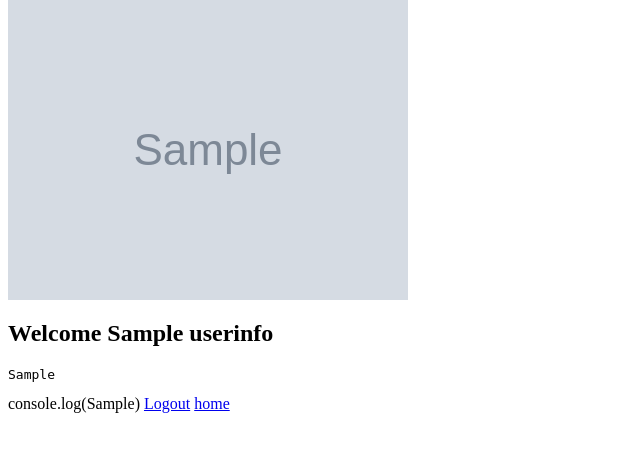
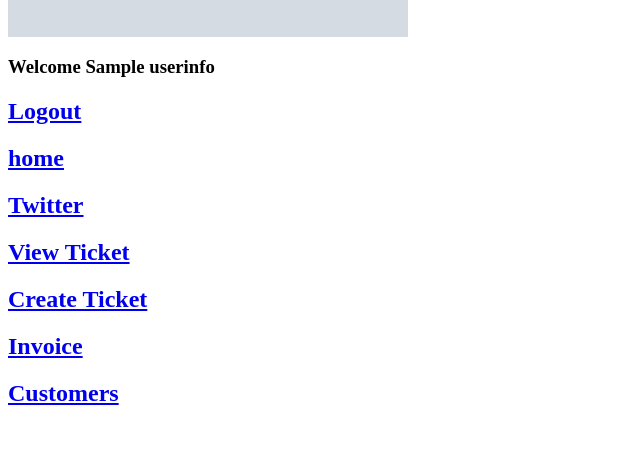
Before and after one commit to Vigneshthanga/LockOnCRM_sso, a Flask app: template templates/dashboard.html in a window 1280 px wide. Shown: the part 329-800 px from the top of the page, without its empty margins (0-640 px from the left). Run offline with Flask 2, Linux system fonts and the light colour scheme; the template is opened without the code that fills it: most values are stand-ins (such as "Sample title", 1, 10 or a date in 2020); grey boxes marked "Sample" are stand-in pictures; parts of the project's set-up code (start-up, migrations or seed data) failed here and were passed over.

Commit message:
fixing all permssions

```diff
--- a/app.py
+++ b/app.py
@@ -280,13 +280,13 @@ def check_twitter_scope():
         print(str(p))
         if (p.find("read:twitter") != -1):
             return redirect('http://192.168.33.15/twitter')
-    return render_template('default_403.html')
+    return render_template('403.html')
 
-@app.route("/login/ticket")
-def login_ticket():
-		return auth0.authorize_redirect(redirect_uri="http://192.168.33.15/login/ticket/callback", audience=AUTH0_AUDIENCE)
+@app.route("/login/view_tickets")
+def view_ticket():
+		return auth0.authorize_redirect(redirect_uri="http://192.168.33.15/login/view_ticket/callback", audience=AUTH0_AUDIENCE)
 
-@app.route("/login/ticket/callback")
+@app.route("/login/view_ticket/callback")
 @requires_auth
 def check_ticket_scope():
     print('inside check')
@@ -315,9 +315,116 @@ def check_ticket_scope():
     for p in res:
         print(str(p))
         if (p.find("read:ticket") != -1):
-            return redirect('http://192.168.33.15/ticket/login')
-    return render_template('default_403.html')
+            return redirect('http://192.168.33.15/ticket/view_tickets')
+    return render_template('403.html')
 
+@app.route("/login/file_issue")
+def file_ticket():
+		return auth0.authorize_redirect(redirect_uri="http://192.168.33.15/login/file_ticket/callback", audience=AUTH0_AUDIENCE)
+
+@app.route("/login/file_ticket/callback")
+@requires_auth
+def check_file_ticket_scope():
+    print('inside check')
+    token = auth0.authorize_access_token()
+    print(token)
+    global ACCESS_TOKEN
+    global ID_TOKEN
+    global guser_perms
+    ACCESS_TOKEN = token.get('access_token')
+    ID_TOKEN = token.get('id_token')
+    URL_PATH = 'http://192.168.33.15:80/login/sample/home'
+    header = 'Bearer '+ACCESS_TOKEN
+    print('header: '+header)
+    HEADERS = {
+        'Authorization': header
+    }
+    R = requests.get(URL_PATH, headers=HEADERS)
+    ls = R.text
+    print("type1: "+str(type(ls)))
+    #ur = url_for('ticket/getperms')
+    res = ls.strip('][').split(', ')
+    #resp = requests.post('http://192.168.33.15/ticket/getperms', json={"read":"ticket"})
+    #if (resp.ok):
+    #    print('Success !!!')
+    print(res)
+    for p in res:
+        print(str(p))
+        if (p.find("create:ticket") != -1):
+            return redirect('http://192.168.33.15/ticket/file_issue')
+    return render_template('403.html')
+
+@app.route("/login/invoice")
+def login_invoice():
+		return auth0.authorize_redirect(redirect_uri="http://192.168.33.15/login/invoice/callback", audience=AUTH0_AUDIENCE)
+
+@app.route("/login/invoice/callback")
+@requires_auth
+def check_invoice_scope():
+    print('inside check')
+    token = auth0.authorize_access_token()
+    print(token)
+    global ACCESS_TOKEN
+    global ID_TOKEN
+    global guser_perms
+    ACCESS_TOKEN = token.get('access_token')
+    ID_TOKEN = token.get('id_token')
+    URL_PATH = 'http://192.168.33.15:80/login/sample/home'
+    header = 'Bearer '+ACCESS_TOKEN
+    print('header: '+header)
+    HEADERS = {
+        'Authorization': header
+    }
+    R = requests.get(URL_PATH, headers=HEADERS)
+    ls = R.text
+    print("type1: "+str(type(ls)))
+    #ur = url_for('ticket/getperms')
+    res = ls.strip('][').split(', ')
+    #resp = requests.post('http://192.168.33.15/ticket/getperms', json={"read":"ticket"})
+    #if (resp.ok):
+    #    print('Success !!!')
+    print(res)
+    for p in res:
+        print(str(p))
+        if (p.find("read:invocie") != -1):
+            return redirect('http://192.168.33.15/invoice')
+    return render_template('403.html')
+
+@app.route("/login/customers")
+def customer_ticket():
+		return auth0.authorize_redirect(redirect_uri="http://192.168.33.15/login/customers/callback", audience=AUTH0_AUDIENCE)
+
+@app.route("/login/customers/callback")
+@requires_auth
+def check_customers_scope():
+    print('inside check')
+    token = auth0.authorize_access_token()
+    print(token)
+    global ACCESS_TOKEN
+    global ID_TOKEN
+    global guser_perms
+    ACCESS_TOKEN = token.get('access_token')
+    ID_TOKEN = token.get('id_token')
+    URL_PATH = 'http://192.168.33.15:80/login/sample/home'
+    header = 'Bearer '+ACCESS_TOKEN
+    print('header: '+header)
+    HEADERS = {
+        'Authorization': header
+    }
+    R = requests.get(URL_PATH, headers=HEADERS)
+    ls = R.text
+    print("type1: "+str(type(ls)))
+    #ur = url_for('ticket/getperms')
+    res = ls.strip('][').split(', ')
+    #resp = requests.post('http://192.168.33.15/ticket/getperms', json={"read":"ticket"})
+    #if (resp.ok):
+    #    print('Success !!!')
+    print(res)
+    for p in res:
+        print(str(p))
+        if (p.find("read:customers") != -1):
+            return redirect('http://192.168.33.15/customers')
+    return render_template('403.html')
 
 if __name__ == "__main__":
     #app.run(host='0.0.0.0', port=env.get('PORT', 3000))
--- a/templates/dashboard.html
+++ b/templates/dashboard.html
@@ -1,9 +1,18 @@
 <div class="logged-in-box auth0-box logged-in">
-    <h1 id="logo"><img src="//cdn.auth0.com/samples/auth0_logo_final_blue_RGB.png" /></h1>
+    <!--<h2 id="logo"><img src="//cdn.auth0.com/samples/auth0_logo_final_blue_RGB.png" /></h2> -->
+    <h1> 	Welcome to LockOnCRM 		</h1>
     <img class="avatar" src="{{userinfo['picture']}}"/>
-    <h2>Welcome {{userinfo['name']}}</h2>
-    <pre>{{userinfo_pretty}}</pre>
+    <h3>Welcome {{userinfo['name']}}</h3>
+    <!--<pre>{{userinfo_pretty}}</pre>
     console.log({{userinfo_pretty}})
-    <a class="btn btn-primary btn-lg btn-logout btn-block" href="/login/logout">Logout</a>
-    <a class="btn btn-primary btn-lg btn-logout btn-block" href="/login/home">home</a>
+	-->
+    <body>
+    <h2><a class="btn btn-primary btn-lg btn-logout btn-block" href="/login/logout">Logout</a></br>
+    <h2><a class="btn btn-primary btn-lg btn-logout btn-block" href="/login/dashboard">home</a></br>
+    <h2><a class="btn btn-primary btn-lg btn-logout btn-block" href="/login/twitter">Twitter</a></br>
+    <h2><a class="btn btn-primary btn-lg btn-logout btn-block" href="/login/view_tickets">View Ticket</a></br>
+    <h2><a class="btn btn-primary btn-lg btn-logout btn-block" href="/login/file_issue">Create Ticket</a></br>
+    <h2><a class="btn btn-primary btn-lg btn-logout btn-block" href="/login/invoice">Invoice</a></br>
+    <h2><a class="btn btn-primary btn-lg btn-logout btn-block" href="/login/customers">Customers</a></br>
+    </body>
 </div>
```
